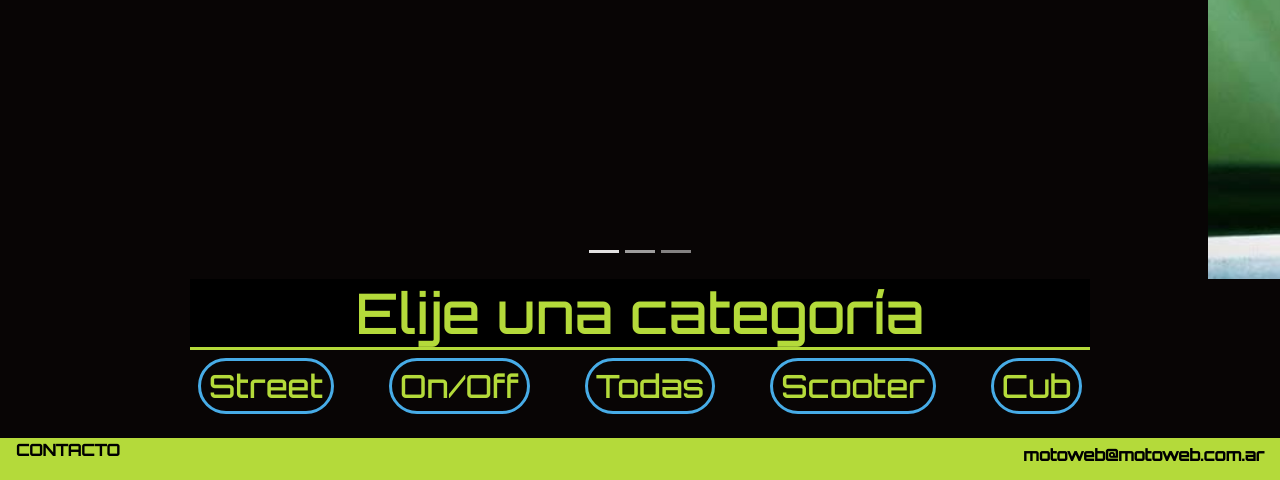
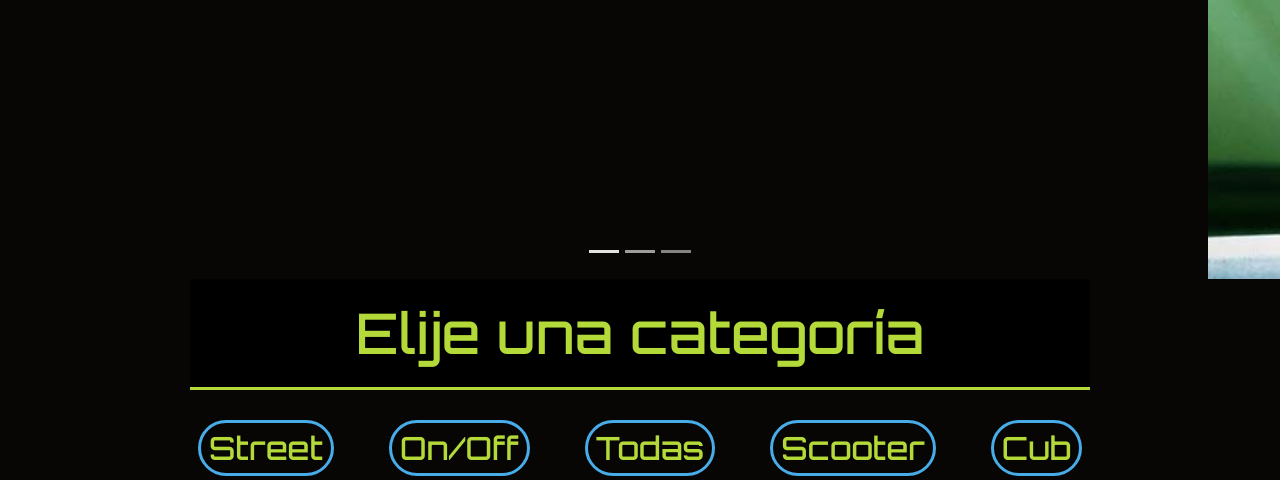
Before and after one commit to lucioangel10/motoweb2022, a plain HTML site: page index.html in a window 1280 px wide. Shown: the part 754-1234 px from the top of the page. Drawn offline with nearby package versions, Linux system fonts and the light colour scheme; a web font is replaced by a local one.

Commit message:
Update style.css

```diff
--- a/css/style.css
+++ b/css/style.css
@@ -32,7 +32,14 @@
   margin-right: 0.5rem;
   color: #b4da3a;
 }
+.simulaciones{
+  text-align: center;
+}
+.titulo{
+  margin-bottom: 30px;
+  padding: 20px 0px;
 
+}
 footer {
   padding: 0rem 1rem 0rem 1rem;
   font-weight: bold;
```
